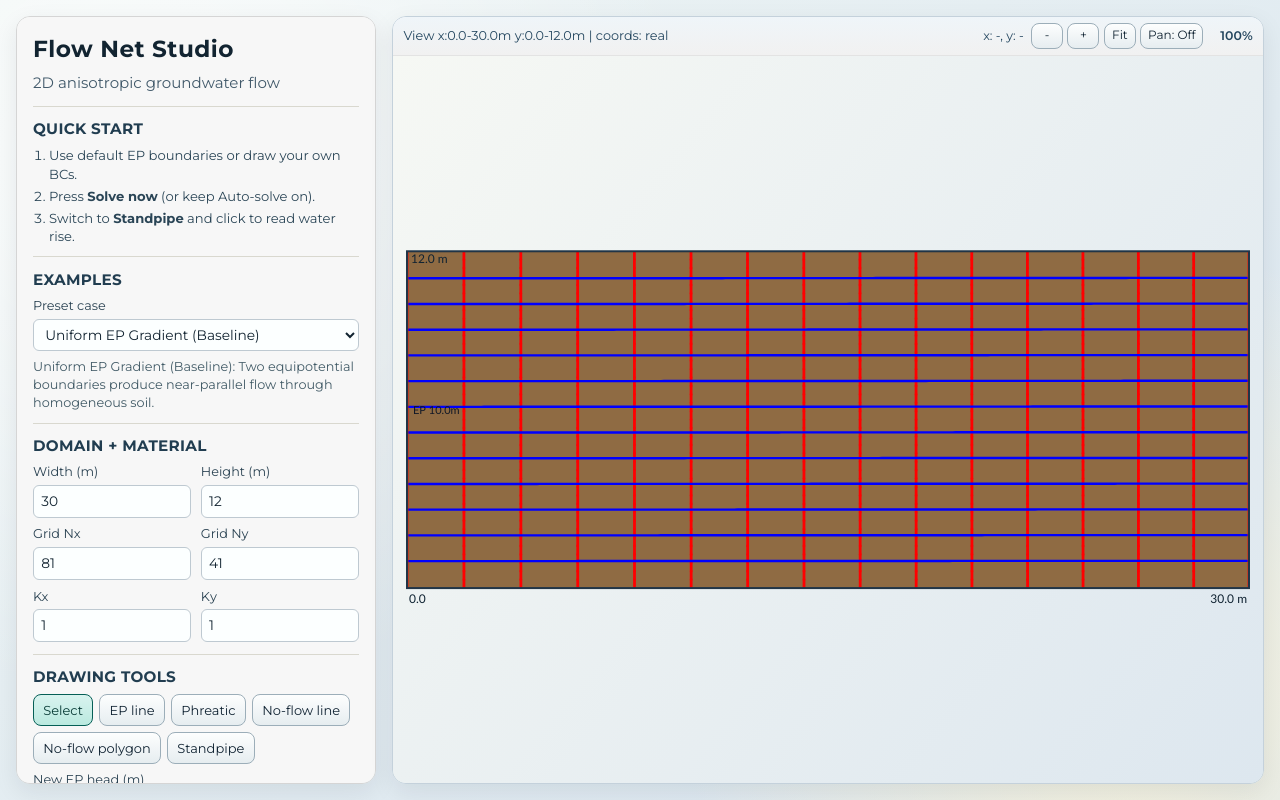
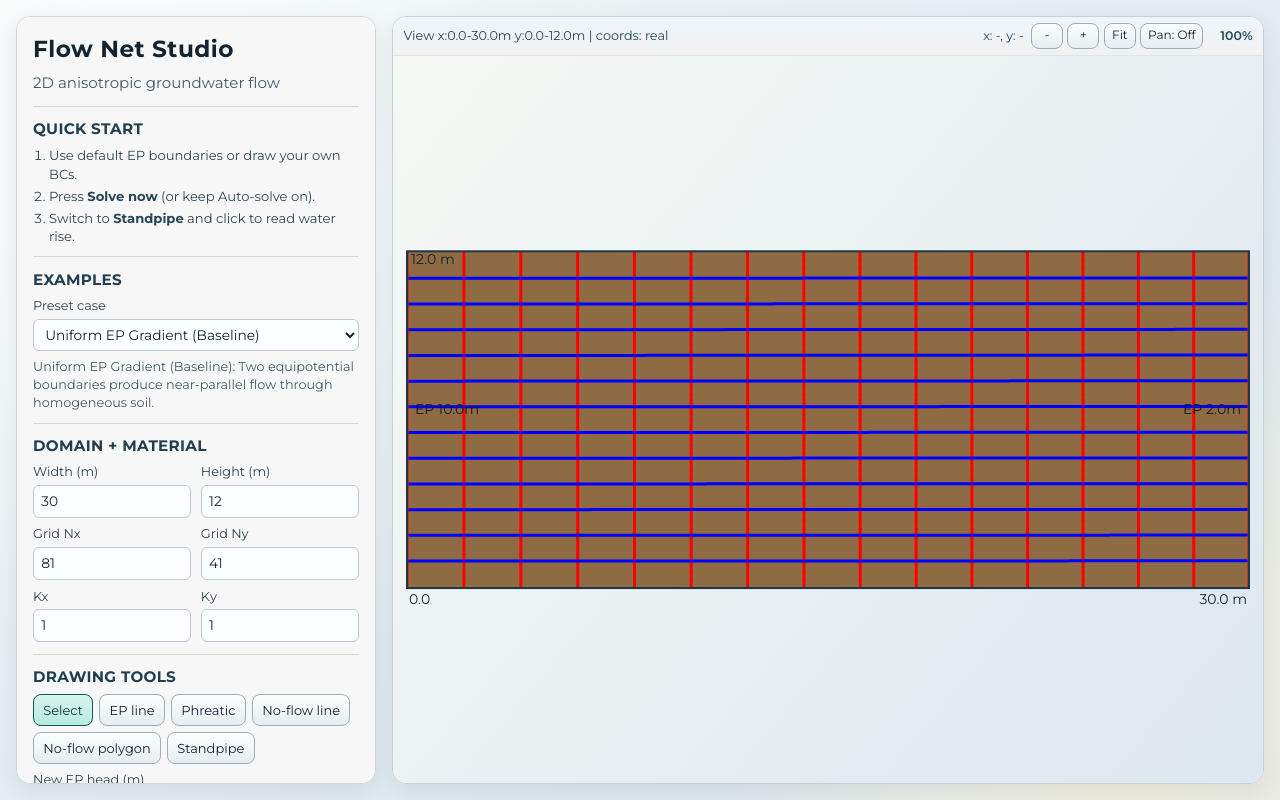
Before and after one commit to benjym/flownet2, a website built with Vite: page index.html in a window 1280 px wide. Built offline with nearby package versions, Linux system fonts and the light colour scheme.

Commit message:
more UI improvements

```diff
--- a/public/example-presets.json
+++ b/public/example-presets.json
@@ -54,6 +54,204 @@
         ]
       }
     ]
+  },
+  {
+    "id": "drain",
+    "label": "Flow Into Drain",
+    "summary": "Regional gradient with a low-head drain and an impermeable lens that funnels flow downward.",
+    "domain": {
+      "width": 32,
+      "height": 12
+    },
+    "solver": {
+      "nx": 91,
+      "ny": 41,
+      "kx": 1,
+      "ky": 1,
+      "maxIter": 5000,
+      "tolerance": 0.0001,
+      "omega": 1.6
+    },
+    "view": {
+      "contours": 15,
+      "streamlines": 16,
+      "autoSolve": true,
+      "coordinateMode": "real",
+      "showHeadMap": false
+    },
+    "newHead": 8,
+    "lines": [
+      {
+        "kind": "equipotential",
+        "head": 14.5,
+        "vertices": [
+          {
+            "x": 0,
+            "y": 12
+          },
+          {
+            "x": 32,
+            "y": 12
+          }
+        ]
+      },
+      {
+        "kind": "equipotential",
+        "head": 2.1,
+        "vertices": [
+          {
+            "x": 13.8,
+            "y": 2.4
+          },
+          {
+            "x": 18.6,
+            "y": 2.4
+          }
+        ]
+      }
+    ]
+  },
+  {
+    "id": "sheet-pile",
+    "label": "Seepage Beneath Sheet Pile",
+    "summary": "A thin sheet-pile polygon interrupts shallow flow and bends equipotentials below its tip.",
+    "domain": {
+      "width": 40,
+      "height": 12
+    },
+    "solver": {
+      "nx": 101,
+      "ny": 41,
+      "kx": 1,
+      "ky": 1,
+      "maxIter": 5200,
+      "tolerance": 0.0001,
+      "omega": 1.65
+    },
+    "view": {
+      "contours": 16,
+      "streamlines": 14,
+      "autoSolve": true,
+      "coordinateMode": "real",
+      "showHeadMap": false
+    },
+    "newHead": 9,
+    "lines": [
+      {
+        "kind": "equipotential",
+        "head": 12,
+        "vertices": [
+          {
+            "x": 0,
+            "y": 0
+          },
+          {
+            "x": 0,
+            "y": 12
+          }
+        ]
+      },
+      {
+        "kind": "equipotential",
+        "head": 0,
+        "vertices": [
+          {
+            "x": 40,
+            "y": 0
+          },
+          {
+            "x": 40,
+            "y": 12
+          }
+        ]
+      }
+    ],
+    "polygons": [
+      {
+        "vertices": [
+          {
+            "x": 19.7,
+            "y": 12
+          },
+          {
+            "x": 20.3,
+            "y": 12
+          },
+          {
+            "x": 20.3,
+            "y": 5.3
+          },
+          {
+            "x": 19.7,
+            "y": 5.3
+          }
+        ]
+      }
+    ],
+    "standpipePoint": {
+      "x": 24,
+      "y": 5.4
+    }
+  },
+  {
+    "id": "anisotropic-demo",
+    "label": "Anisotropic Classroom Demo",
+    "summary": "Same boundary heads with Kx > Ky to illustrate non-orthogonal EP/flow-line behavior.",
+    "domain": {
+      "width": 30,
+      "height": 12
+    },
+    "solver": {
+      "nx": 81,
+      "ny": 41,
+      "kx": 4,
+      "ky": 1,
+      "maxIter": 4500,
+      "tolerance": 0.0001,
+      "omega": 1.6
+    },
+    "view": {
+      "contours": 14,
+      "streamlines": 12,
+      "autoSolve": true,
+      "coordinateMode": "real",
+      "showHeadMap": false
+    },
+    "newHead": 8,
+    "lines": [
+      {
+        "kind": "equipotential",
+        "head": 10,
+        "vertices": [
+          {
+            "x": 0,
+            "y": 0
+          },
+          {
+            "x": 0,
+            "y": 12
+          }
+        ]
+      },
+      {
+        "kind": "equipotential",
+        "head": 2,
+        "vertices": [
+          {
+            "x": 30,
+            "y": 0
+          },
+          {
+            "x": 30,
+            "y": 12
+          }
+        ]
+      }
+    ],
+    "standpipePoint": {
+      "x": 15,
+      "y": 6
+    }
   },
   {
     "id": "earth-dam",
@@ -181,203 +379,5 @@
         ]
       }
     ]
-  },
-  {
-    "id": "drain",
-    "label": "Flow Into Drain",
-    "summary": "Regional gradient with a low-head drain and an impermeable lens that funnels flow downward.",
-    "domain": {
-      "width": 32,
-      "height": 12
-    },
-    "solver": {
-      "nx": 91,
-      "ny": 41,
-      "kx": 1,
-      "ky": 1,
-      "maxIter": 5000,
-      "tolerance": 0.0001,
-      "omega": 1.6
-    },
-    "view": {
-      "contours": 15,
-      "streamlines": 16,
-      "autoSolve": true,
-      "coordinateMode": "real",
-      "showHeadMap": false
-    },
-    "newHead": 8,
-    "lines": [
-      {
-        "kind": "equipotential",
-        "head": 14.5,
-        "vertices": [
-          {
-            "x": 0,
-            "y": 12
-          },
-          {
-            "x": 32,
-            "y": 12
-          }
-        ]
-      },
-      {
-        "kind": "equipotential",
-        "head": 2.1,
-        "vertices": [
-          {
-            "x": 13.8,
-            "y": 2.4
-          },
-          {
-            "x": 18.6,
-            "y": 2.4
-          }
-        ]
-      }
-    ]
-  },
-  {
-    "id": "sheet-pile",
-    "label": "Seepage Beneath Sheet Pile",
-    "summary": "A thin sheet-pile polygon interrupts shallow flow and bends equipotentials below its tip.",
-    "domain": {
-      "width": 40,
-      "height": 12
-    },
-    "solver": {
-      "nx": 101,
-      "ny": 41,
-      "kx": 1,
-      "ky": 1,
-      "maxIter": 5200,
-      "tolerance": 0.0001,
-      "omega": 1.65
-    },
-    "view": {
-      "contours": 16,
-      "streamlines": 14,
-      "autoSolve": true,
-      "coordinateMode": "real",
-      "showHeadMap": false
-    },
-    "newHead": 9,
-    "lines": [
-      {
-        "kind": "equipotential",
-        "head": 10.5,
-        "vertices": [
-          {
-            "x": 0,
-            "y": 0
-          },
-          {
-            "x": 0,
-            "y": 12
-          }
-        ]
-      },
-      {
-        "kind": "equipotential",
-        "head": 3,
-        "vertices": [
-          {
-            "x": 40,
-            "y": 0
-          },
-          {
-            "x": 40,
-            "y": 12
-          }
-        ]
-      }
-    ],
-    "polygons": [
-      {
-        "vertices": [
-          {
-            "x": 19.7,
-            "y": 12
-          },
-          {
-            "x": 20.3,
-            "y": 12
-          },
-          {
-            "x": 20.3,
-            "y": 5.3
-          },
-          {
-            "x": 19.7,
-            "y": 5.3
-          }
-        ]
-      }
-    ],
-    "standpipePoint": {
-      "x": 24,
-      "y": 5.4
-    }
-  },
-  {
-    "id": "anisotropic-demo",
-    "label": "Anisotropic Classroom Demo",
-    "summary": "Same boundary heads with Kx > Ky to illustrate non-orthogonal EP/flow-line behavior.",
-    "domain": {
-      "width": 30,
-      "height": 12
-    },
-    "solver": {
-      "nx": 81,
-      "ny": 41,
-      "kx": 4,
-      "ky": 1,
-      "maxIter": 4500,
-      "tolerance": 0.0001,
-      "omega": 1.6
-    },
-    "view": {
-      "contours": 14,
-      "streamlines": 12,
-      "autoSolve": true,
-      "coordinateMode": "real",
-      "showHeadMap": false
-    },
-    "newHead": 8,
-    "lines": [
-      {
-        "kind": "equipotential",
-        "head": 10,
-        "vertices": [
-          {
-            "x": 0,
-            "y": 0
-          },
-          {
-            "x": 0,
-            "y": 12
-          }
-        ]
-      },
-      {
-        "kind": "equipotential",
-        "head": 2,
-        "vertices": [
-          {
-            "x": 30,
-            "y": 0
-          },
-          {
-            "x": 30,
-            "y": 12
-          }
-        ]
-      }
-    ],
-    "standpipePoint": {
-      "x": 15,
-      "y": 6
-    }
   }
 ]
--- a/src/main.ts
+++ b/src/main.ts
@@ -116,7 +116,8 @@ type DragState =
   | { type: 'pan'; startScreen: Point; startCenter: Point }
   | { type: 'polygon-move'; id: number; startPointer: Point; startVertices: Point[] }
   | { type: 'polygon-vertex'; id: number; vertexIndex: number }
-  | { type: 'polygon-draw'; start: Point; current: Point };
+  | { type: 'polygon-draw'; start: Point; current: Point }
+  | { type: 'standpipe-move' };
 
 interface Viewport {
   left: number;
@@ -916,6 +917,7 @@ function onPointerDown(event: PointerEvent): void {
 
   if (state.tool === 'standpipe') {
     state.standpipePoint = point;
+    state.drag = { type: 'standpipe-move' };
     updateStandpipeReading();
     updateGuidanceUI();
     render();
@@ -1001,6 +1003,16 @@ function onPointerMove(event: PointerEvent): void {
     return;
   }
 
+  if (state.drag.type === 'standpipe-move') {
+    const draggedPoint = clampPoint(screenToWorld(screenPoint, view));
+    state.hoverPoint = draggedPoint;
+    state.standpipePoint = draggedPoint;
+    updateStandpipeReading();
+    render();
+    updateCanvasCursor(draggedPoint);
+    return;
+  }
+
   if (!pointInViewport(screenPoint, view.viewport)) {
     state.hoverPoint = null;
     updateCanvasCursor();
@@ -1137,7 +1149,7 @@ function onPointerUp(event: PointerEvent): void {
 }
 
 function onPointerLeave(): void {
-  if (state.drag.type === 'polygon-draw') {
+  if (state.drag.type === 'polygon-draw' || state.drag.type === 'standpipe-move') {
     return;
   }
   state.hoverPoint = null;
@@ -1537,8 +1549,8 @@ function updateCanvasCursor(point = state.hoverPoint): void {
       mode = 'move';
     }
   } else if (state.tool === 'standpipe') {
-    cursor = 'crosshair';
-    mode = 'standpipe';
+    cursor = state.drag.type === 'standpipe-move' ? 'grabbing' : 'crosshair';
+    mode = state.drag.type === 'standpipe-move' ? 'standpipe-drag' : 'standpipe';
   } else {
     cursor = 'crosshair';
     mode = 'draw';
@@ -1662,7 +1674,7 @@ function updateGuidanceUI(): void {
     phreatic: 'Draw a user-defined phreatic line (head = elevation).',
     'noflow-line': 'Draw an impermeable no-flow line.',
     'noflow-zone': 'Draw an impermeable no-flow polygon.',
-    standpipe: 'Place standpipe points to read pressure head and rise.',
+    standpipe: 'Click or drag to place/move the standpipe and read pressure head and rise.',
   };
   toolHint.textContent = hints[state.tool];
 
@@ -1681,7 +1693,7 @@ function updateGuidanceUI(): void {
       ? 'Step 2 of 2: drag and release to set initial polygon size. Press Esc to cancel.'
       : 'Step 1 of 2: click and drag to create an initial polygon.';
   } else {
-    stepText = 'Step 1 of 1: click inside active soil to place a standpipe.';
+    stepText = 'Step 1 of 1: click or drag inside active soil to place/move the standpipe.';
   }
 
   toolStep.textContent = stepText;
@@ -2429,6 +2441,8 @@ function render(): void {
   updateCanvasPrompt(view);
   updateCursorReadout();
 
+  ctx.font = '500 14px "Montserrat", sans-serif';
+
   ctx.clearRect(0, 0, rect.width, rect.height);
 
   const bg = ctx.createLinearGradient(0, 0, rect.width, rect.height);
@@ -2487,7 +2501,6 @@ function drawDomainOutline(view: CanvasView): void {
   ctx.strokeRect(viewport.left, viewport.top, viewport.width, viewport.height);
 
   ctx.fillStyle = '#102332';
-  ctx.font = '12px "Trebuchet MS", "Gill Sans", sans-serif';
   const xMin = displayBounds.xMin.toFixed(1);
   const xMax = (displayBounds.xMin + displayBounds.width).toFixed(1);
   const yMax = (displayBounds.yMin + displayBounds.height).toFixed(1);
@@ -2602,6 +2615,39 @@ function drawNoFlowPolygons(view: CanvasView): void {
   });
 }
 
+function placeLabelNearAnchor(
+  text: string,
+  anchor: Point,
+  view: CanvasView,
+  options?: { offsetX?: number; offsetY?: number; downOffset?: number; margin?: number },
+): Point {
+  const offsetX = options?.offsetX ?? 6;
+  const offsetY = options?.offsetY ?? 6;
+  const downOffset = options?.downOffset ?? 14;
+  const margin = options?.margin ?? 8;
+  const right = view.viewport.left + view.viewport.width;
+  const bottom = view.viewport.top + view.viewport.height;
+
+  const metrics = ctx.measureText(text);
+  const textWidth = metrics.width;
+  const ascent = metrics.actualBoundingBoxAscent || 8;
+  const descent = metrics.actualBoundingBoxDescent || 3;
+
+  let x = anchor.x + offsetX;
+  if (x + textWidth > right - margin) {
+    x = anchor.x - offsetX - textWidth;
+  }
+  x = clamp(x, view.viewport.left + margin, right - margin - textWidth);
+
+  let y = anchor.y - offsetY;
+  if (y - ascent < view.viewport.top + margin) {
+    y = anchor.y + downOffset;
+  }
+  y = clamp(y, view.viewport.top + margin + ascent, bottom - margin - descent);
+
+  return { x, y };
+}
+
 function drawBoundaries(view: CanvasView): void {
   state.lineBoundaries.forEach((line) => {
     const lineVertices = getLineVertices(line);
@@ -2616,11 +2662,11 @@ function drawBoundaries(view: CanvasView): void {
     } else if (line.kind === 'phreatic') {
       ctx.setLineDash([7, 5]);
       ctx.strokeStyle = RENDER_STYLE.phreaticColor;
-      ctx.lineWidth = 2.2;
+      ctx.lineWidth = RENDER_STYLE.equipotentialWidth;
     } else {
       ctx.setLineDash([]);
       ctx.strokeStyle = RENDER_STYLE.noFlowColor;
-      ctx.lineWidth = 3;
+      ctx.lineWidth = RENDER_STYLE.equipotentialWidth;
     }
 
     const first = worldToScreen(lineVertices[0], view);
@@ -2635,15 +2681,17 @@ function drawBoundaries(view: CanvasView): void {
 
     const mid = worldToScreen(samplePointOnPolyline(lineVertices, 0.5), view);
     ctx.fillStyle = '#111827';
-    ctx.font = '11px "Trebuchet MS", "Gill Sans", sans-serif';
+    let label = '';
 
     if (line.kind === 'equipotential') {
-      ctx.fillText(`EP ${line.head.toFixed(1)}m`, mid.x + 6, mid.y - 6);
+      label = `EP ${line.head.toFixed(1)}m`;
     } else if (line.kind === 'phreatic') {
-      ctx.fillText('Phreatic', mid.x + 6, mid.y - 6);
+      label = 'Phreatic';
     } else {
-      ctx.fillText('No-flow', mid.x + 6, mid.y - 6);
-    }
+      label = 'No-flow';
+    }
+    const labelPos = placeLabelNearAnchor(label, mid, view);
+    ctx.fillText(label, labelPos.x, labelPos.y);
   });
 }
 
@@ -2674,7 +2722,6 @@ function drawHeadColorbar(view: CanvasView, solution: Solution): void {
   ctx.strokeRect(x, y, barWidth, barHeight);
 
   ctx.fillStyle = '#f8fafc';
-  ctx.font = '11px "Trebuchet MS", "Gill Sans", sans-serif';
   ctx.textAlign = 'left';
   ctx.textBaseline = 'middle';
   ctx.fillText(`${maxHead.toFixed(2)} m`, x + barWidth + 7, y + 1);
@@ -2733,28 +2780,62 @@ function drawStandpipe(view: CanvasView): void {
   ctx.arc(p.x, p.y, 4.2, 0, Math.PI * 2);
   ctx.fill();
 
-  if (!state.standpipeReading) {
-    return;
-  }
-
-  const waterYWorld = clamp(state.standpipeReading.head, 0, state.domain.height);
+  const waterYWorld = state.standpipeReading
+    ? clamp(state.standpipeReading.head, 0, state.domain.height)
+    : state.standpipePoint.y;
   const waterPt = worldToScreen({ x: state.standpipePoint.x, y: waterYWorld }, view);
 
+  const tubeX = p.x + 18;
+  const tubeHalfWidth = 5;
+  const leftX = tubeX - tubeHalfWidth;
+  const rightX = tubeX + tubeHalfWidth;
+  const topY = Math.min(waterPt.y, p.y) - 12;
+  const bottomY = Math.max(p.y + 22, waterPt.y + 10);
+
+  const waterY = clamp(waterPt.y, topY + 1, bottomY - 1);
+  const innerLeft = leftX + 1.2;
+  const innerWidth = (rightX - leftX) - 2.4;
+
+  ctx.fillStyle = '#ffffff';
+  ctx.fillRect(innerLeft, topY + 1, innerWidth, Math.max(0, waterY - topY - 1));
+
+  ctx.fillStyle = '#0ea5e9';
+  ctx.fillRect(innerLeft, waterY, innerWidth, Math.max(0, bottomY - waterY - 1));
+
   ctx.strokeStyle = '#0ea5e9';
+  ctx.lineWidth = 2.1;
+  ctx.beginPath();
+  ctx.moveTo(p.x, p.y);
+  ctx.lineTo(tubeX, p.y);
+  ctx.stroke();
+
+  ctx.beginPath();
+  ctx.moveTo(leftX + 1, waterY);
+  ctx.lineTo(rightX - 1, waterY);
+  ctx.stroke();
+
+  ctx.strokeStyle = '#334155';
   ctx.lineWidth = 2;
   ctx.beginPath();
-  ctx.moveTo(p.x, p.y);
-  ctx.lineTo(waterPt.x, waterPt.y);
+  ctx.moveTo(leftX, topY);
+  ctx.lineTo(leftX, bottomY);
+  ctx.moveTo(rightX, topY);
+  ctx.lineTo(rightX, bottomY);
   ctx.stroke();
 
-  ctx.fillStyle = '#0ea5e9';
-  ctx.beginPath();
-  ctx.arc(waterPt.x, waterPt.y, 3.8, 0, Math.PI * 2);
-  ctx.fill();
+  if (!state.standpipeReading) {
+    return;
+  }
 
   ctx.fillStyle = '#0f172a';
-  ctx.font = '12px "Trebuchet MS", "Gill Sans", sans-serif';
-  ctx.fillText(`h=${state.standpipeReading.head.toFixed(2)}m`, waterPt.x + 8, waterPt.y - 8);
+  const standpipeLabel = `h=${state.standpipeReading.head.toFixed(2)}m`;
+  const standpipeLabelPos = placeLabelNearAnchor(
+    standpipeLabel,
+    { x: rightX, y: topY },
+    view,
+    { offsetX: 8, offsetY: 3, downOffset: 16 },
+  );
+  ctx.fillText(standpipeLabel, standpipeLabelPos.x, standpipeLabelPos.y);
 }
 
 function drawSelection(view: CanvasView): void {
--- a/src/style.css
+++ b/src/style.css
@@ -22,8 +22,8 @@
   --phreatic: #1d4ed8;
   --no-flow: #ffffff;
   --soil: #8f6b43;
-  --flow-line-width: 2.4;
-  --equipotential-width: 2.8;
+  --flow-line-width: 3;
+  --equipotential-width: 3;
 }
 
 * {
```
Also changed, not shown: tests/student-flow.spec.ts (+39 -0 lines), test-results/student-workflow.png.
